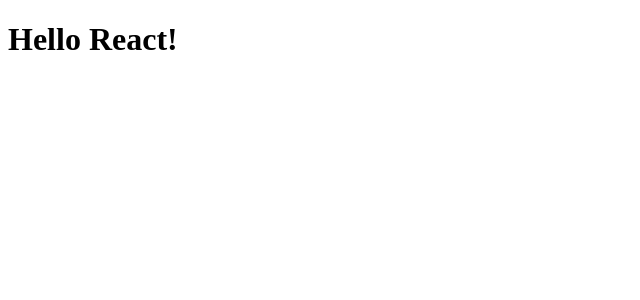
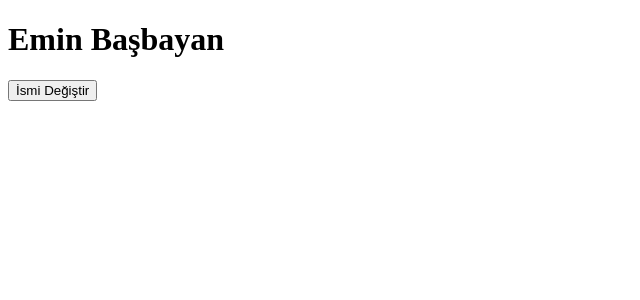
Before and after one commit to eminbasbayan/react-bootcamp8, a React (Vite) app: page / in a window 1280 px wide. Shown: the top 300 px of the page, without its empty margins (0-640 px from the left). Built offline with nearby package versions, Linux system fonts and the light colour scheme.

Commit message:
normal js ile react farkı

```diff
--- a/src/App.jsx
+++ b/src/App.jsx
@@ -1,5 +1,20 @@
+import { useState } from 'react';
+
 function App() {
-   return <h1>Hello React!</h1>
+  const [fullName, setFullName] = useState('Emin Başbayan');
+
+  function changeName() {
+    setFullName('Ahmet Demir');
+  }
+
+  return (
+    <div className="container">
+      <h1>{fullName}</h1>
+      <button id="myBtn" onClick={changeName}>
+        İsmi Değiştir
+      </button>
+    </div>
+  );
 }
 
-export default App
+export default App;
```
Also changed, not shown: ornek.html (added, +25 -0 lines).
